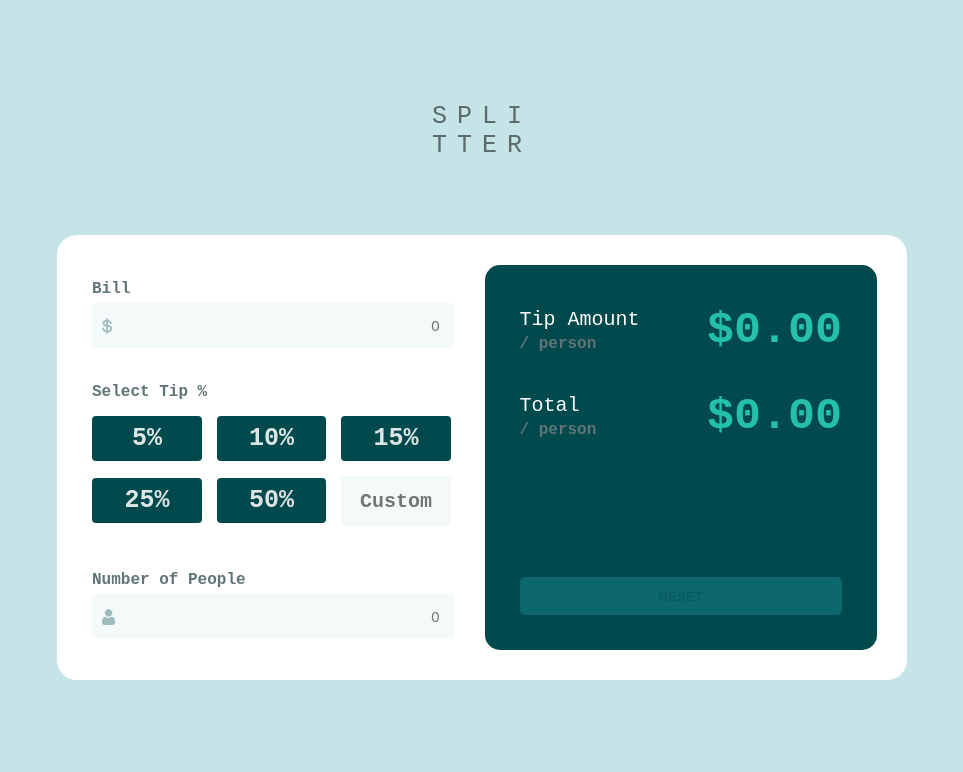
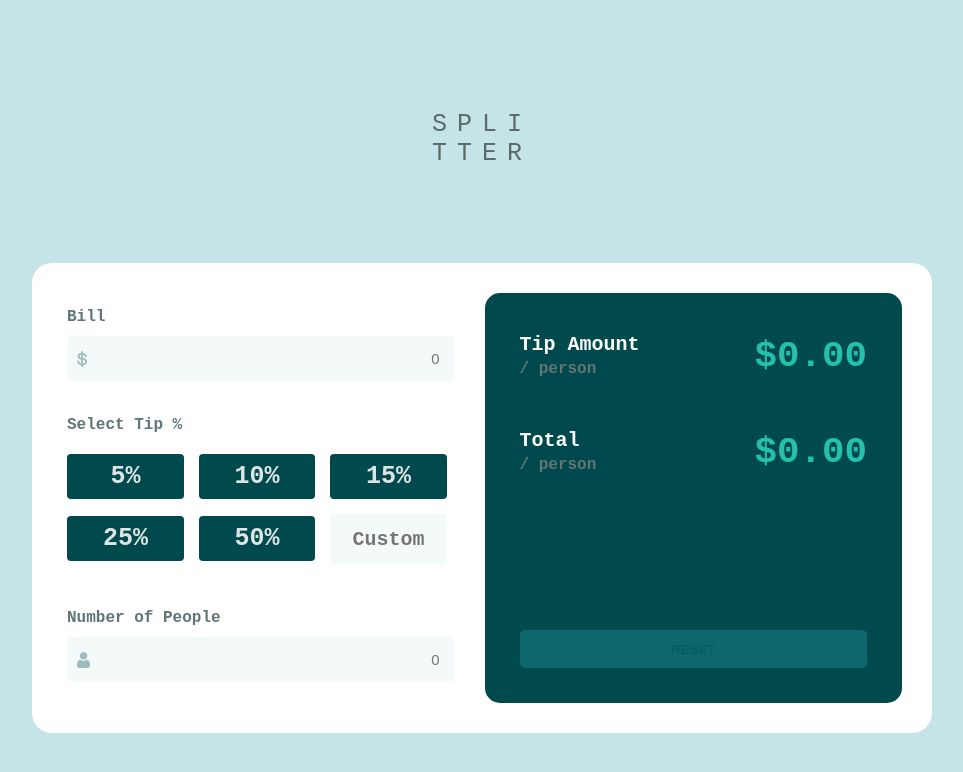
Before and after one commit to babi-nos/challenge-tip-calculator, a plain HTML site: page index.html in a window 1280 px wide. Shown: the whole page, without its empty margins (158-1121 px from the left). Drawn offline with Linux system fonts and the light colour scheme.

Commit message:
Add files via upload
Challenge tip calculator try5 frontmentor

```diff
--- a/index.css
+++ b/index.css
@@ -47,7 +47,7 @@ body {
 
 .title {
     display: flex;
-    height: 20vh;
+    height: 21vh;
     justify-content: center;
     align-items: end;
     letter-spacing: 10px;
@@ -58,10 +58,10 @@ body {
 
 .ap-js {
     height: auto;
-    width: 850px;
+    width: 900px;
     background: #ffffff;
     margin: auto;
-    margin-top: 75px;
+    margin-top: 95px;
     display: flex;
     flex-wrap: wrap;
     padding: 30px 30px 30px 35px;
@@ -78,7 +78,7 @@ body {
     color: hsl(185, 11%, 42%);
     font-weight: 700;
     font-size: 1em;
-    padding: 15px 0 5px 0;
+    padding: 15px 0 10px 0;
 }
 
 .left .prices {
@@ -223,9 +223,10 @@ body {
     flex-direction: row;
     justify-content: space-between;
     color: #fff;
-    padding: 0 0 35px 0;
-    font-size: 30px;
+    padding: 0 0 50px 0;
+    font-size: 25px;
     position: relative;
+    font-weight: 600;
 }
 
 .right p {
@@ -246,7 +247,7 @@ body {
 .right #resetBtn {
     border: none;
     background: #0D686D;
-    margin: 100px 0 0 0;
+    margin: 105px 0 0 0;
     width: 100%;
     height: 38px;
     font-weight: 900;
```
